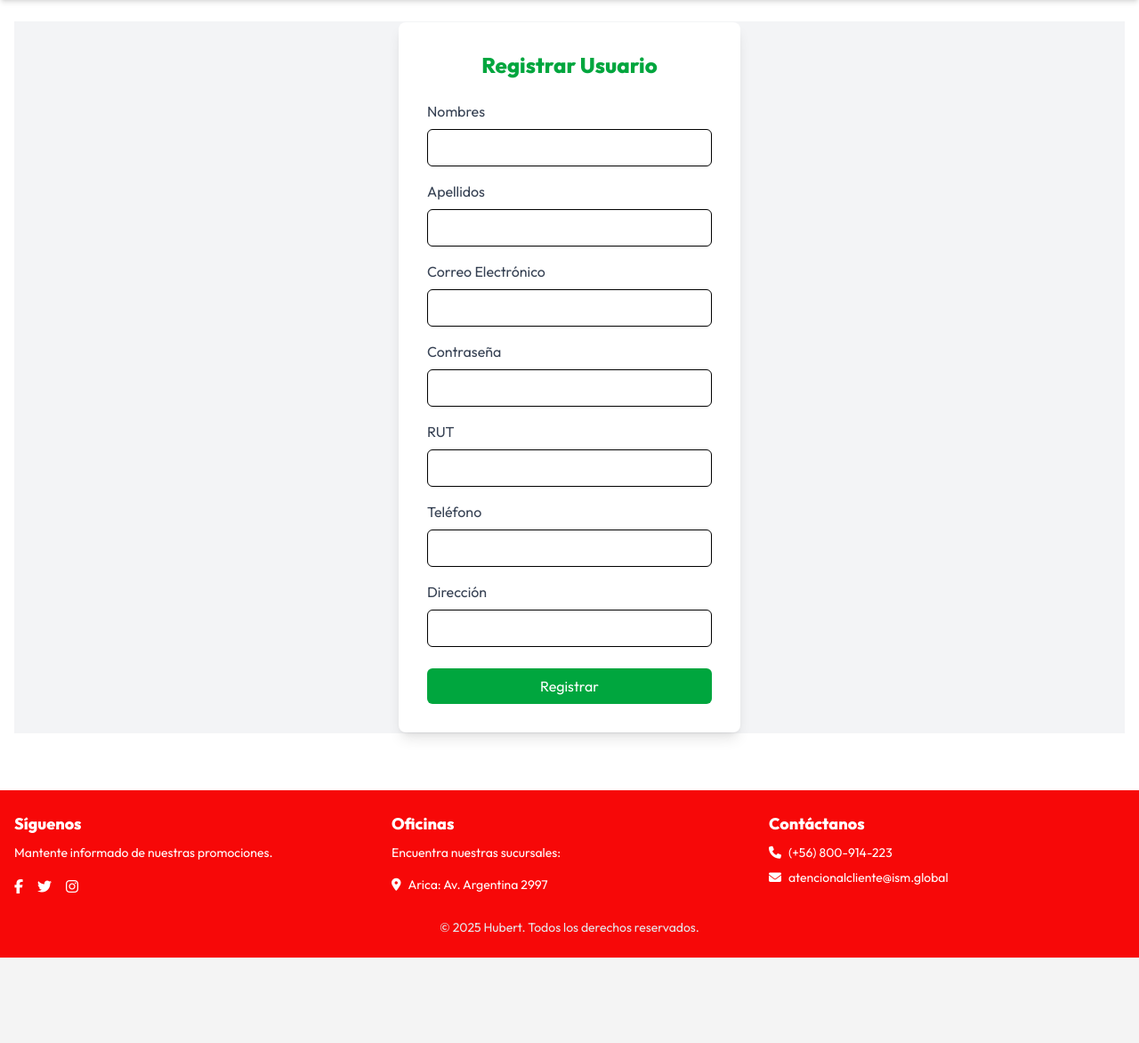
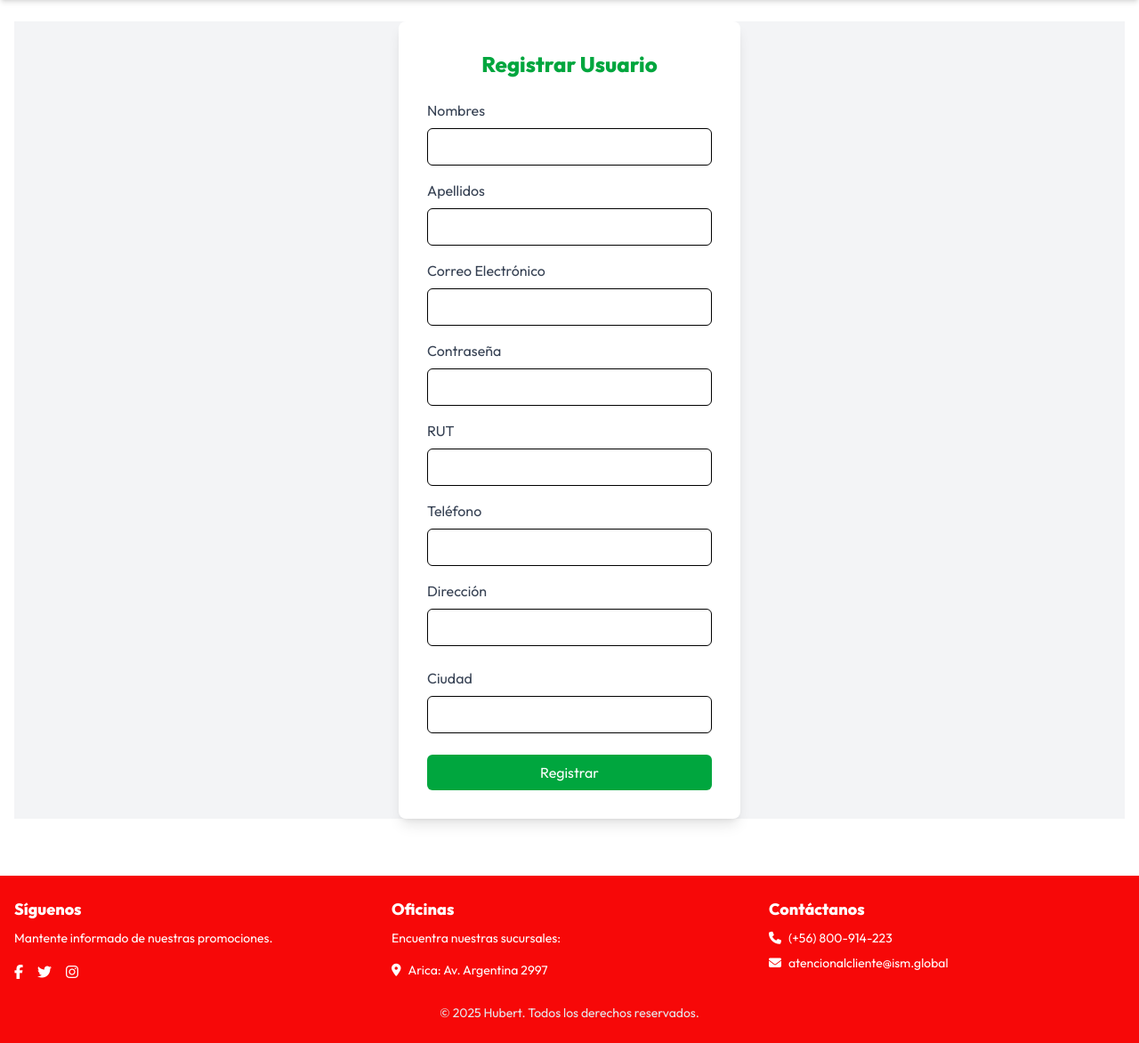
Before and after one commit to hartech369/sistema, a Django app: page /registrar_usuario/ in a window 1280 px wide. Shown: the part 124-1296 px from the top of the page at 89% size. Before the commit the page ends 1200 px from the top, so only its background shows below. Run offline with Django 5.2, Linux system fonts and the light colour scheme; some libraries are stand-ins or nearby versions.

Commit message:
agregar ciudad al formulario registrar_usuario

```diff
--- a/tienda/templates/paginas/registrar_usuario.html
+++ b/tienda/templates/paginas/registrar_usuario.html
@@ -43,6 +43,12 @@
                 <input type="text" id="direccion" name="direccion" class="w-full px-4 py-2 mt-2 border rounded-md focus:outline-none focus:ring-2 focus:ring-green-600" required>
             </div>
 
+            <div class="mb-6">
+                <label for="ciudad" class="block text-gray-700">Ciudad</label>
+                <input type="text" id="ciudad" name="ciudad" class="w-full px-4 py-2 mt-2 border rounded-md focus:outline-none focus:ring-2 focus:ring-green-600" required>
+            </div>
+
+
             <button type="submit" class="w-full py-2 bg-green-600 text-white rounded-md hover:bg-green-700 focus:outline-none focus:ring-2 focus:ring-green-500">
                 Registrar
             </button>
```
Also changed, not shown: 1 other file.
